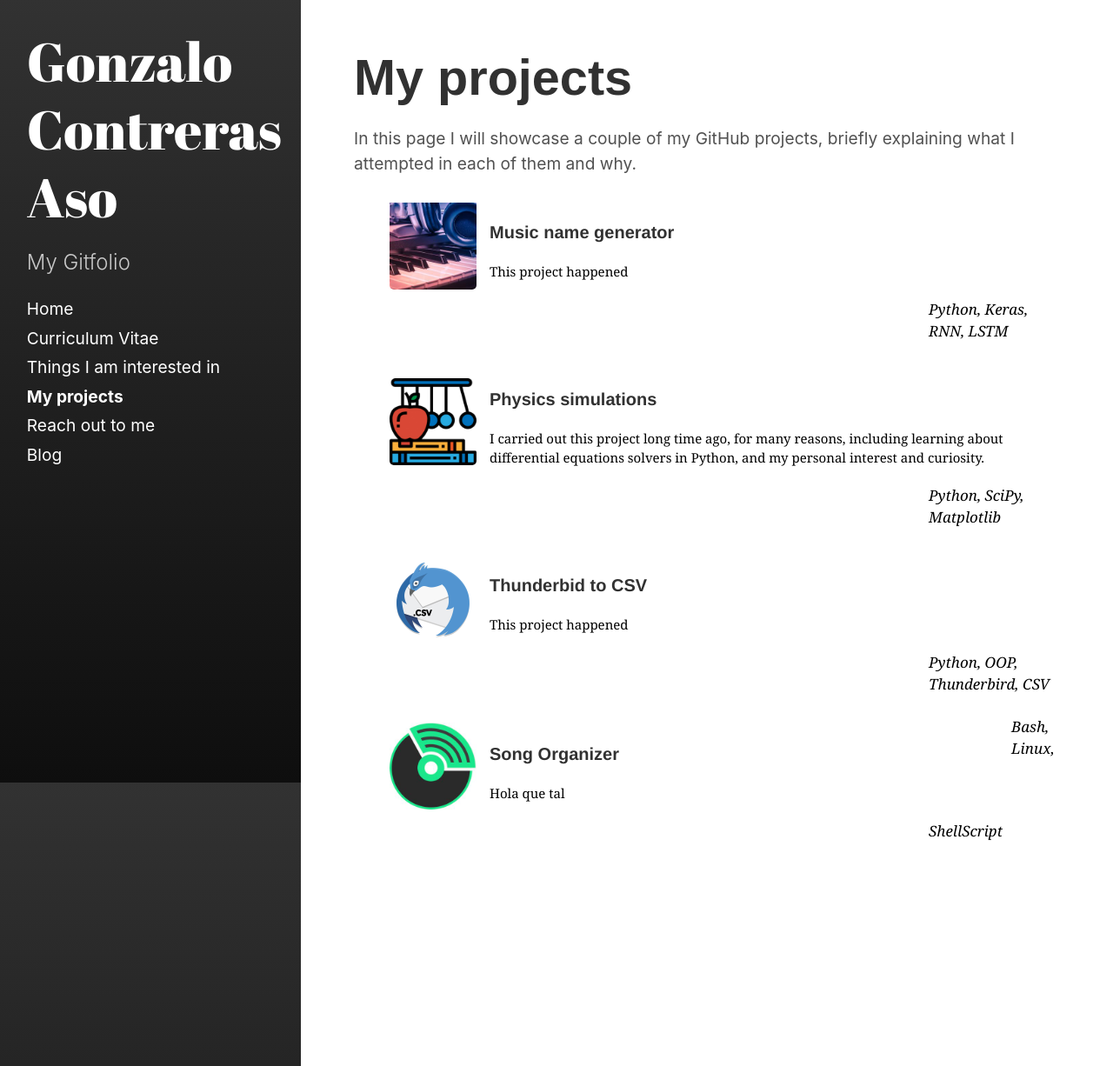
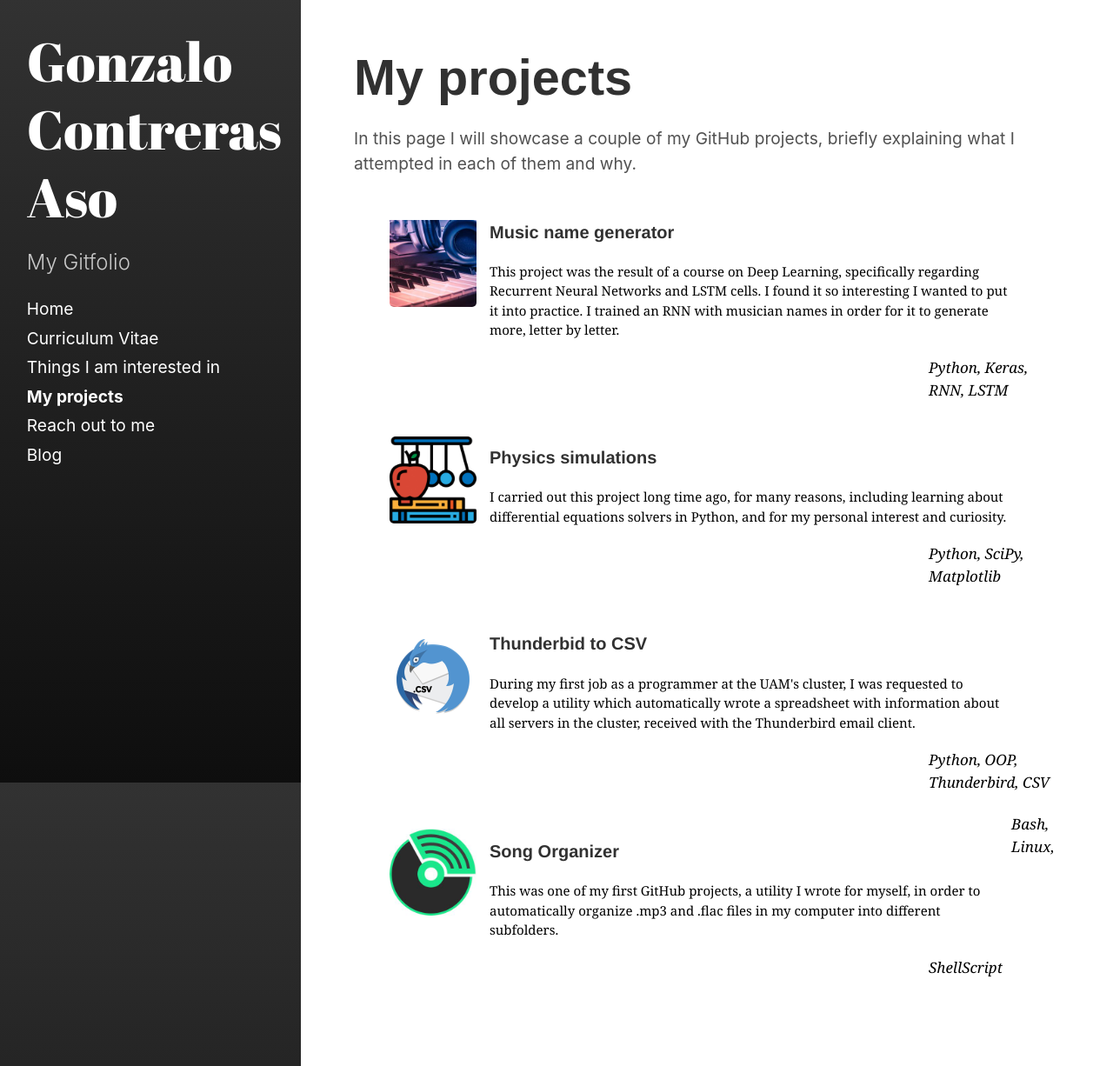
Before and after one commit to goznalo-git/portfolio, a Jekyll site: the page built from categories/projects.md, in a window 1280 px wide and 1226 px high. Shown: the whole window at 87% size. Built offline with Jekyll 4.4.1, drawn with Linux system fonts in a browser that asks for light colours; some web fonts are replaced.

Commit message:
finished projects section

```diff
--- a/_includes/projects-thumbnails.html
+++ b/_includes/projects-thumbnails.html
@@ -5,7 +5,8 @@
             <img src='../imgs/MusicNames.jpg' alt="MusicNames" width="100px" height="100px">
              <div style="width: 100%; ">
                 <div style="width: 600px; float: left;"> <h3>Music name generator</h3>
-                <p>This project happened</p></div>
+                <p>This project was the result of a course on Deep Learning, specifically regarding Recurrent Neural Networks and LSTM cells. I found it so interesting I wanted to put it into practice. I trained an RNN with musician names in order for it to generate more, letter by letter.
+                     </p></div>
                 <div style="margin-left: 620px;"> <p id='techs'>Python, Keras, RNN, LSTM</p> </div>
             </div>
         </li>
@@ -15,7 +16,7 @@
             <img src='../imgs/Simulations.png' alt="Simulations" width="100px" height="100px" style='padding-top:20px'>
              <div style="width: 100%; ">
                 <div style="width: 600px; float: left; "> <h3>Physics simulations</h3>
-                <p>I carried out this project long time ago, for many reasons, including learning about differential equations solvers in Python, and my personal interest and curiosity.</p></div>
+                <p>I carried out this project long time ago, for many reasons, including learning about differential equations solvers in Python, and for my personal interest and curiosity.</p></div>
                 <div style="margin-left: 620px;"> <p id='techs'>Python, SciPy, Matplotlib </p></div>
             </div>
         </li>
@@ -25,17 +26,17 @@
             <img src='../imgs/ThunderCSV.jpg' alt="ThunderbirdToCSV" width="100px" height="100px">
              <div style="width: 100%; ">
                 <div style="width: 600px; float: left;"> <h3>Thunderbid to CSV</h3>
-                <p>This project happened</p></div>
+                <p>During my first job as a programmer at the UAM's cluster, I was requested to develop a utility which automatically wrote a spreadsheet with information about all servers in the cluster, received with the Thunderbird email client. </p></div>
                 <div style="margin-left: 620px;"> <p id='techs'>Python, OOP, Thunderbird, CSV</p> </div>
             </div>
         </li>
         </a>
         <a href='https://github.com/goznalo-git/SongOrganizer'>
         <li class="thumbnail_li">
-            <img src='../imgs/SongOrganizer.jpg' alt="SongOrganizer" width="100px" height="100px">
+            <img src='../imgs/SongOrganizer.jpg' alt="SongOrganizer" width="100px" height="100px" style='padding-top:20px'>
             <div style="width: 100%; ">
                 <div style="width: 600px; float: left;"> <h3>Song Organizer</h3>
-                <p>Hola que tal</p></div>
+                <p>This was one of my first GitHub projects, a utility I wrote for myself, in order to automatically organize .mp3 and .flac files in my computer into different subfolders. </p></div>
                 <div style="margin-left: 620px;"> <p id='techs'>Bash, Linux, ShellScript</p> </div>
             </div>
         </li>
--- a/_sass/hydeout/_thumbnail.scss
+++ b/_sass/hydeout/_thumbnail.scss
@@ -15,7 +15,7 @@
   }
 
   li img {
-    padding-top: 10px;
+    padding-top: 30px;
     float: left;
     margin: 0 15px 0 0; //distance to text
   }
```
Also changed, not shown: categories/aboutme.md (+2 -2 lines).
